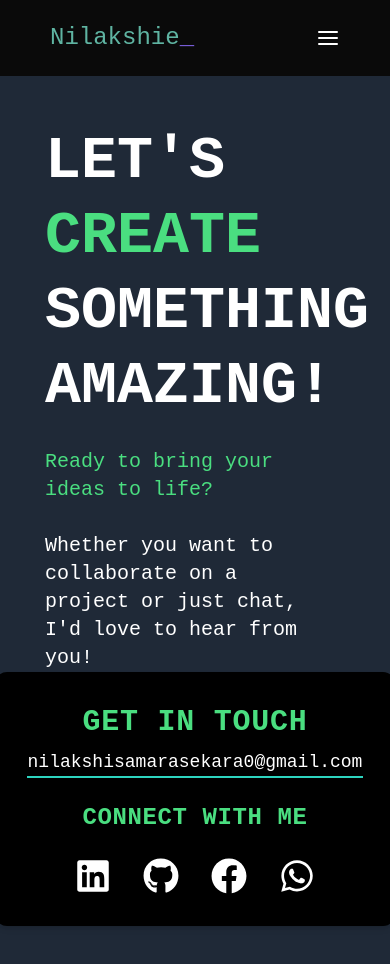
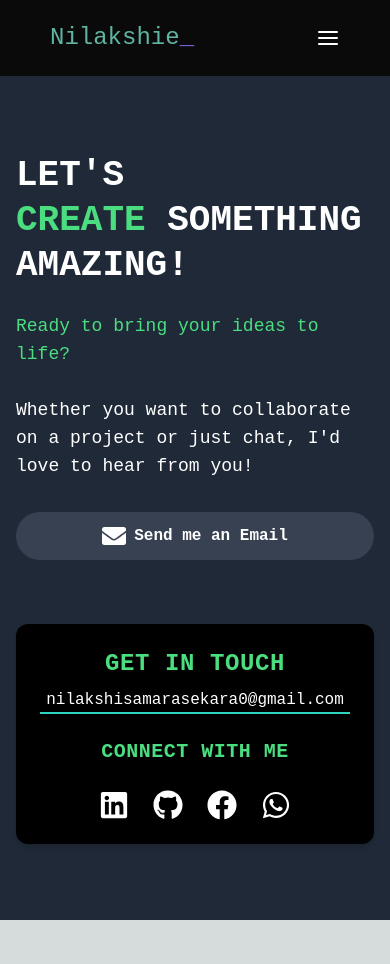
Before and after one commit to ZNilakshi/portfolio, a Next.js app: page /contact in a window 390 px wide. Shown: the top 964 px of the page. After the commit the page ends 920 px from the top, so only its background shows below. Built offline with nearby package versions, Linux system fonts and the light colour scheme.

Commit message:
new design

```diff
--- a/src/app/contact/page.tsx
+++ b/src/app/contact/page.tsx
@@ -1,47 +1,70 @@
+"use client";
 import React from "react";
-import { FaLinkedin, FaGithub, FaFacebook, FaWhatsapp } from "react-icons/fa";
+import { FaLinkedin, FaGithub, FaFacebook, FaWhatsapp, FaEnvelope } from "react-icons/fa";
 
 const Contact = () => {
+  const handleWhatsAppClick = () => {
+    window.open("https://wa.me/94702610614?text=Hi%20Nilakshi,%20I%20found%20your%20portfolio%20and%20would%20like%20to%20connect...", "_blank");
+  };
+
+  const handleEmailClick = () => {
+    window.location.href = "mailto:nilakshisamarasekara0@gmail.com?subject=Contact%20from%20Portfolio&body=Hi%20Nilakshi,%0A%0AI%20found%20your%20portfolio%20and...";
+  };
+
   return (
-    <div className="flex flex-wrap items-center justify-center p-12 bg-gray-800 text-white  shadow-lg w-full" style={{ fontFamily: 'Courier New, Courier, monospace' }}>
-
-      <div className="flex-1 min-w-[300px] text-left pr-10">
-        <h1 className="text-6xl font-bold uppercase leading-tight">
+    <div className="min-h-screen flex items-center justify-center p-4 sm:p-12 bg-gray-800 text-white w-full" style={{ fontFamily: 'Courier New, Courier, monospace' }}>
+      <div className="flex flex-wrap items-center justify-center w-full max-w-6xl">
+        <div className="flex-1 min-w-[300px] text-left pr-0 sm:pr-10 mb-10 sm:mb-0">
+          <h1 className="text-4xl sm:text-6xl font-bold uppercase leading-tight">
             Let&apos;s <br />
             <span className="text-green-400">Create</span> Something <br /> Amazing!
           </h1>
-        <p className="mt-6 text-xl text-white">
+          <p className="mt-6 text-lg sm:text-xl text-white">
             <span className="text-green-400"> Ready to bring your ideas to life? </span>
             <br /> <br />Whether you want to collaborate on a project or just chat, I&apos;d love to hear from you!
           </p>
+
+          {/* Action Buttons */}
+          <div className="mt-8 space-y-4 max-w-md">
+            <button
+              onClick={handleEmailClick}
+              className="w-full flex items-center justify-center gap-2 bg-gray-700 hover:bg-gray-600 text-white font-bold py-3 px-6 rounded-full transition-all duration-300"
+            >
+              <FaEnvelope className="text-2xl" />
+              Send me an Email
+            </button>
+
+
+          </div>
         </div>
 
-
-     <div className="flex-1 min-w-[400px] text-center p-8 bg-black rounded-xl shadow-md">
-
+        <div className="flex-1 min-w-[300px] sm:min-w-[400px] text-center mt-6 p-6 sm:p-8 bg-black rounded-xl shadow-md">
           <div className="mb-6">
-          <h3 className="text-3xl font-bold text-green-400 uppercase tracking-wide">Get In Touch</h3>
-          <a href="mailto:nilakshisamarasekara0@gmail.com" className="block mt-2 text-lg font-medium text-white border-b-2 border-teal-400 hover:text-teal-400 transition-colors">
+            <h3 className="text-2xl sm:text-3xl font-bold text-green-400 uppercase tracking-wide">Get In Touch</h3>
+            <a
+              href="mailto:nilakshisamarasekara0@gmail.com"
+              className="block mt-2 text-base sm:text-lg font-medium text-white border-b-2 border-teal-400 hover:text-teal-400 transition-colors"
+            >
               nilakshisamarasekara0@gmail.com
             </a>
           </div>
 
-
           <div>
-          <h3 className="text-2xl font-semibold text-green-400 mb-6 uppercase tracking-wide">Connect With Me</h3>
-          <div className="flex justify-center space-x-8">
-            <a href="https://www.linkedin.com/in/znilakshi" className="text-white text-4xl transition-transform duration-300 hover:text-teal-400 hover:scale-125">
+            <h3 className="text-xl sm:text-2xl font-semibold text-green-400 mb-6 uppercase tracking-wide">Connect With Me</h3>
+            <div className="flex justify-center space-x-6 sm:space-x-8">
+              <a href="https://www.linkedin.com/in/znilakshi" className="text-white text-3xl sm:text-4xl transition-transform duration-300 hover:text-teal-400 hover:scale-125">
                 <FaLinkedin />
               </a>
-            <a href="https://github.com/ZNilakshi" className="text-white text-4xl transition-transform duration-300 hover:text-teal-400 hover:scale-125">
+              <a href="https://github.com/ZNilakshi" className="text-white text-3xl sm:text-4xl transition-transform duration-300 hover:text-teal-400 hover:scale-125">
                 <FaGithub />
               </a>
-            <a href="https://web.facebook.com/profile.php?id=100081272980560" className="text-white text-4xl transition-transform duration-300 hover:text-teal-400 hover:scale-125">
+              <a href="https://web.facebook.com/profile.php?id=100081272980560" className="text-white text-3xl sm:text-4xl transition-transform duration-300 hover:text-teal-400 hover:scale-125">
                 <FaFacebook />
               </a>
-            <a href="https://wa.me/+94702610614" className="text-white text-4xl transition-transform duration-300 hover:text-teal-400 hover:scale-125">
+              <a href="https://wa.me/94702610614?text=Hi%20Nilakshi" className="text-white text-3xl sm:text-4xl transition-transform duration-300 hover:text-teal-400 hover:scale-125">
                 <FaWhatsapp />
               </a>
+            </div>
           </div>
         </div>
       </div>
--- a/src/app/page.tsx
+++ b/src/app/page.tsx
@@ -73,6 +73,9 @@ const ProfileCard: React.FC = () => {
         <Expertise />
         <Work />
         <Contact />
+        <footer className="bg-black text-center py-6 text-sm text-gray-400">
+        &copy; {new Date().getFullYear()} Nilakshi Samarasekara. All rights reserved.
+      </footer>
       </div>
     </div>
 
```
Also changed, not shown: src/component/Contact.tsx (+43 -18 lines), src/component/Work.tsx (+7 -1 lines). Lines whose indentation alone changed are shown as unchanged.
